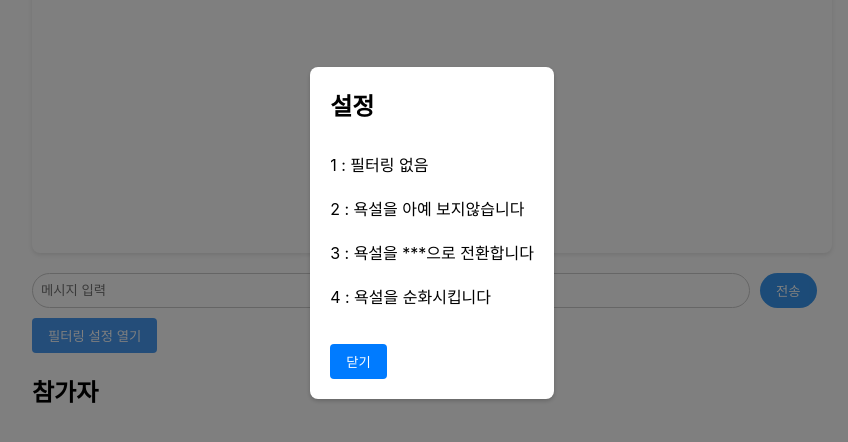
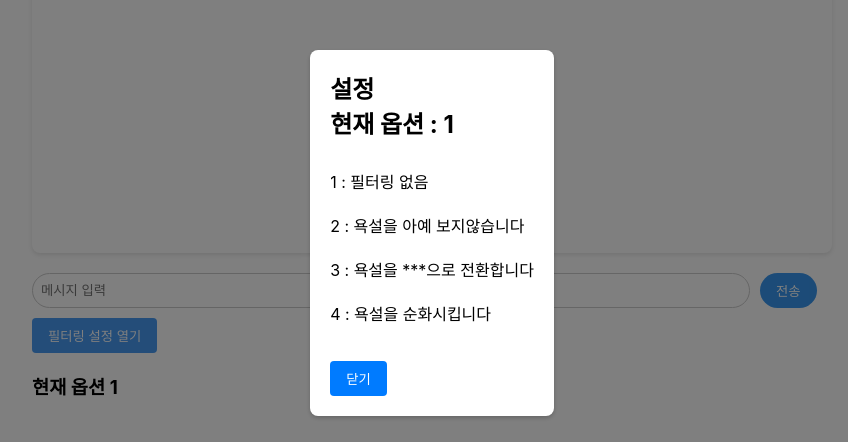
Before and after one commit to Mansook/ChattingRoom, a React (Create React App) app in the folder front_end/: page /chat in a window 1280 px wide. Both pictures are taken after a click on the button "필터링 설정 열기". Shown: the part 167-609 px from the top of the page, without its empty margins (208-1056 px from the left). Built offline with nearby package versions, Linux system fonts and the light colour scheme; no server answers.

Commit message:
option address

```diff
--- a/front_end/src/component/Chat.js
+++ b/front_end/src/component/Chat.js
@@ -3,6 +3,7 @@ import "../chat.css";
 
 const Chat = ({ name, error, socketId, chatList, onSend ,member,onChangeOption}) => {
   const [write, setWrite] = useState("");
+  const [opt,setOpt]=useState(1);
   const [choice,setchoice]=useState(["필터링 없음","욕설을 아예 보지않습니다","욕설을 ***으로 전환합니다","욕설을 순화시킵니다"])
   useEffect(() => {
     messageEndRef.current.scrollIntoView({ behavior: 'smooth' });
@@ -19,6 +20,7 @@ const Chat = ({ name, error, socketId, chatList, onSend ,member,onChangeOption})
   };
 
   const handleOptionClick = (option) => {
+    setOpt(option);
     onChangeOption(option);
     closeModal();
   };
@@ -61,12 +63,12 @@ const Chat = ({ name, error, socketId, chatList, onSend ,member,onChangeOption})
       <button onClick={() => { submit(); } }>전송</button>
     </div>
     <div class="option">
-    <button onClick={openModal}>필터링 설정 열기</button>
+    <button onClick={openModal}>필터링 설정 열기</button><h3><div>현재 옵션 {opt}</div></h3>
     </div>
       {showModal && (
         <div className="modal-overlay">
           <div className="modal">
-            <h2>설정</h2>
+            <h2>설정<div>  현재 옵션 :  {opt}</div></h2>
             <ul>
               {[1, 2, 3, 4].map((option) => (
                 <li key={option} onClick={() => handleOptionClick(option)}>
--- a/front_end/src/lib/api/client.js
+++ b/front_end/src/lib/api/client.js
@@ -1,7 +1,6 @@
 import axios from "axios";
 
 const client = axios.create({
-    //baseURL:"https://f853-175-116-124-147.ngrok-free.app",
     baseURL: "https://port-0-filchatter-1fgm12klx5u6yb5.sel5.cloudtype.app",
 });
 
--- a/front_end/src/setupProxy.js
+++ b/front_end/src/setupProxy.js
@@ -9,7 +9,7 @@ module.exports = function (app) {
     })
   );
 };
-//"https://f853-175-116-124-147.ngrok-free.app"
+
 //""https://port-0-filchatter-1fgm12klx5u6yb5.sel5.cloudtype.app"
 //http://218.239.229.119:4440
 /*
```
